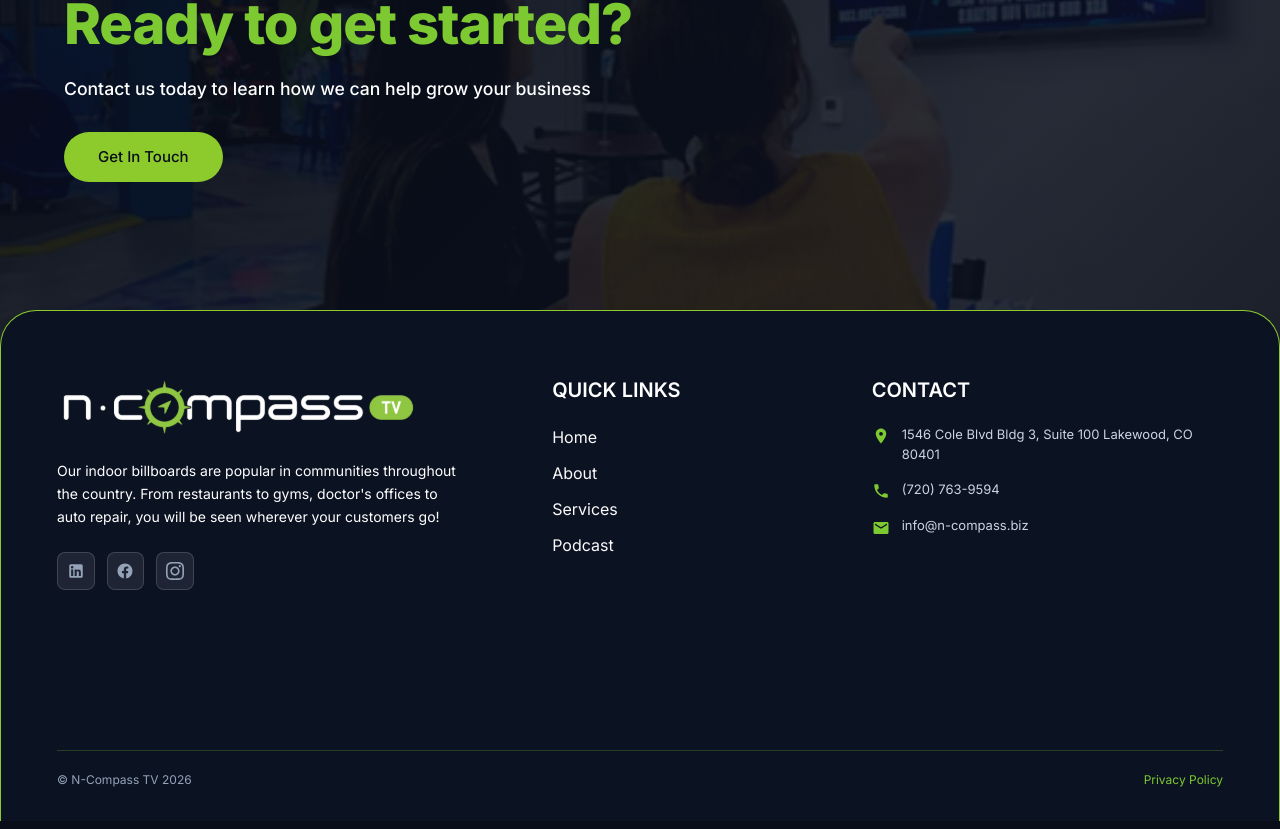
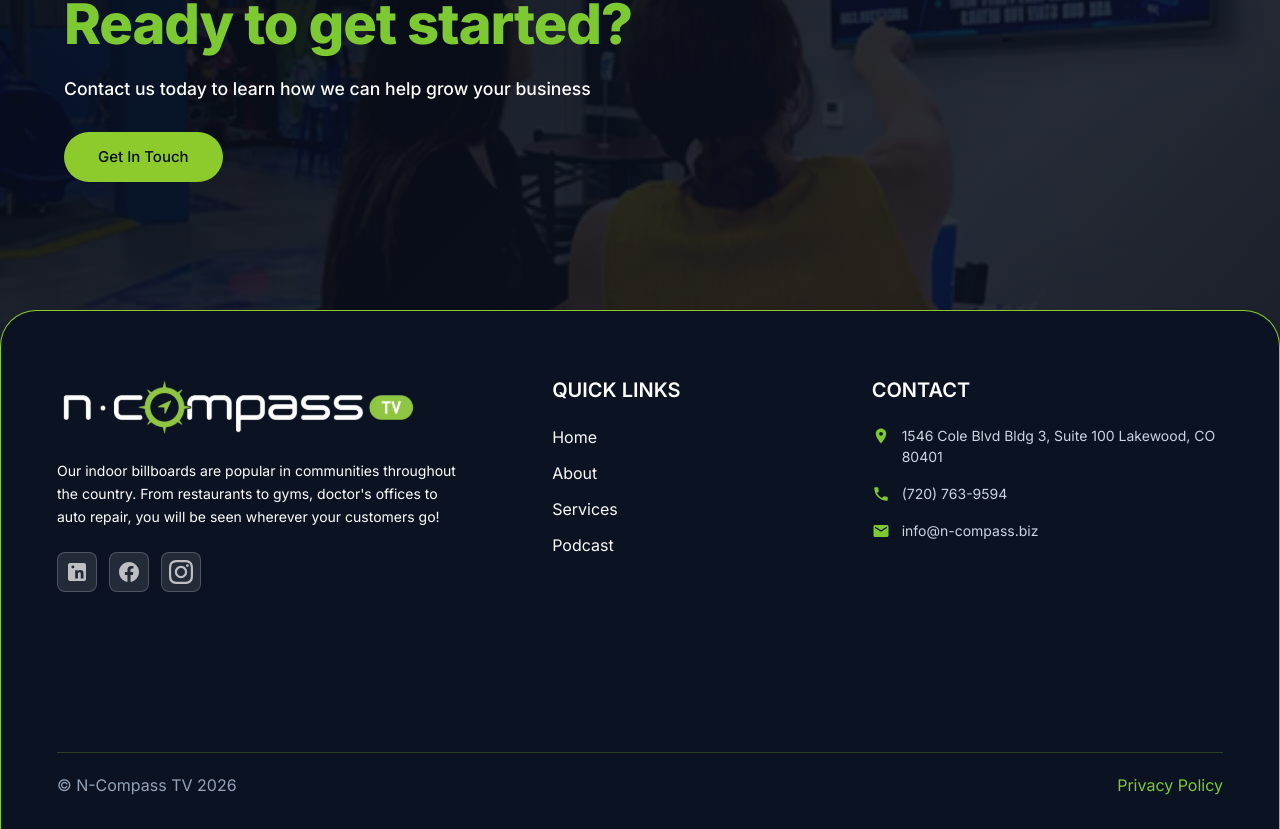
Before and after one commit to WATRM3LON/GM-uiux_frontend, an Angular app: page / in a window 1280 px wide. Shown: the part 4804-5633 px from the top of the page. Built offline with nearby package versions, Linux system fonts and the light colour scheme.

Commit message:
privay and social link

```diff
--- a/src/app/features/footer/footer-section.html
+++ b/src/app/features/footer/footer-section.html
@@ -7,7 +7,6 @@
     <div class="footer-sec__bg-overlay"></div>
   <!-- Background Image with CTA -->
   <div class="footer-sec__bg-container">
-
 
     <!-- CTA Content (Always visible at the top) -->
     <div class="footer-sec__cta">
@@ -51,23 +50,21 @@
 
           <!-- Social Icons -->
           <div class="footer-sec__socials">
-            <button type="button" class="footer-sec__social-icon" (click)="handleSocialSelect('linkedin')" aria-label="LinkedIn">
-              <svg viewBox="0 0 24 24" fill="currentColor">
-                <path d="M19 3a2 2 0 0 1 2 2v14a2 2 0 0 1-2 2H5a2 2 0 0 1-2-2V5a2 2 0 0 1 2-2h14m-.5 15.5v-5.3a3.26 3.26 0 0 0-3.26-3.26c-.85 0-1.84.52-2.28 1.3v-1.11h-2.79v8.37h2.79v-4.93c0-.77.62-1.4 1.39-1.4a1.4 1.4 0 0 1 1.4 1.4v4.93h2.75M6.88 8.56a1.68 1.68 0 0 0 1.68-1.68c0-.93-.75-1.69-1.68-1.69a1.69 1.69 0 0 0-1.69 1.69c0 .93.76 1.68 1.69 1.68m1.39 9.94v-8.37H5.5v8.37h2.77z"/>
-              </svg>
-            </button>
-
-            <button type="button" class="footer-sec__social-icon" (click)="handleSocialSelect('facebook')" aria-label="Facebook">
-              <svg viewBox="0 0 24 24" fill="currentColor">
-                <path d="M12 2.04C6.5 2.04 2 6.53 2 12.06C2 17.06 5.66 21.21 10.44 21.96V14.96H7.9V12.06H10.44V9.85C10.44 7.34 11.93 5.96 14.22 5.96C15.31 5.96 16.45 6.15 16.45 6.15V8.62H15.19C13.95 8.62 13.56 9.39 13.56 10.18V12.06H16.34L15.89 14.96H13.56V21.96A10 10 0 0 0 22 12.06C22 6.53 17.5 2.04 12 2.04Z"/>
-              </svg>
-            </button>
-
-            <button type="button" class="footer-sec__social-icon" (click)="handleSocialSelect('instagram')" aria-label="Instagram">
-              <svg viewBox="0 0 24 24" fill="currentColor">
-                <path d="M12 2.163c3.204 0 3.584.012 4.85.07 3.252.148 4.771 1.691 4.919 4.919.058 1.265.069 1.645.069 4.849 0 3.205-.012 3.584-.069 4.849-.149 3.225-1.664 4.771-4.919 4.919-1.266.058-1.644.07-4.85.07-3.204 0-3.584-.012-4.849-.07-3.26-.149-4.771-1.699-4.919-4.92-.058-1.265-.07-1.644-.07-4.849 0-3.204.013-3.583.07-4.849.149-3.227 1.664-4.771 4.919-4.919 1.266-.057 1.645-.069 4.849-.069zm0-2.163c-3.259 0-3.667.014-4.947.072-4.358.2-6.78 2.618-6.98 6.98-.059 1.281-.073 1.689-.073 4.948 0 3.259.014 3.668.072 4.948.2 4.358 2.618 6.78 6.98 6.98 1.281.058 1.689.072 4.948.072 3.259 0 3.668-.014 4.948-.072 4.354-.2 6.782-2.618 6.979-6.98.059-1.28.073-1.689.073-4.948 0-3.259-.014-3.667-.072-4.947-.196-4.354-2.617-6.78-6.979-6.98-1.281-.059-1.69-.073-4.949-.073zm0 5.838c-3.403 0-6.162 2.759-6.162 6.162s2.759 6.163 6.162 6.163 6.162-2.759 6.162-6.163c0-3.403-2.759-6.162-6.162-6.162zm0 10.162c-2.209 0-4-1.79-4-4 0-2.209 1.791-4 4-4s4 1.791 4 4c0 2.21-1.791 4-4 4zm6.406-11.845c-.796 0-1.441.645-1.441 1.44s.645 1.44 1.441 1.44c.795 0 1.439-.645 1.439-1.44s-.644-1.44-1.439-1.44z"/>
-              </svg>
-            </button>
+             <app-glass-icon
+            platform="linkedin"
+            ariaLabel="LinkedIn Profile"
+            (iconClick)="handleSocialClick($event)"
+          />
+          <app-glass-icon
+            platform="facebook"
+            ariaLabel="Facebook Page"
+            (iconClick)="handleSocialClick($event)"
+          />
+          <app-glass-icon
+            platform="instagram"
+            ariaLabel="Instagram Account"
+            (iconClick)="handleSocialClick($event)"
+          />
           </div>
         </div>
 
@@ -114,7 +111,7 @@
 
       <div class="footer-sec__bottom">
         <span class="footer-sec__copyright">&copy; N-Compass TV {{ currentYear }}</span>
-        <a href="#" class="footer-sec__privacy">Privacy Policy</a>
+        <a href="https://n-compass.tv/privacy-policy" class="footer-sec__privacy">Privacy Policy</a>
       </div>
     </div>
   </div>
--- a/src/app/features/footer/footer-section.scss
+++ b/src/app/features/footer/footer-section.scss
@@ -293,7 +293,7 @@
       align-items: flex-start;
       gap: 0.75rem;
       font-family: 'Inter', sans-serif;
-      font-size: 0.8125rem;
+      font-size: 14px;
       line-height: 1.5;
       color: #cbd5e1;
 
@@ -336,11 +336,19 @@
 
   &__copyright {
     color: #94a3b8;
+    font-family: 'Inter', sans-serif;
+    font-size: 16px;
+    font-weight: 400;
+    cursor: default;
   }
 
   &__privacy {
     color: #7dc931;
+    font-family: 'Inter', sans-serif;
+    font-size: 16px;
+    font-weight: 400;
     text-decoration: none;
+    cursor: pointer;
 
     &:hover {
       text-decoration: underline;
--- a/src/app/features/footer/footer-section.ts
+++ b/src/app/features/footer/footer-section.ts
@@ -1,4 +1,6 @@
 import { Component, signal, WritableSignal, Output, EventEmitter, ElementRef, HostListener, OnDestroy } from '@angular/core';
+
+import { GlassIconComponent } from '../../shared/components/glass-icon/glass-icon.component';
 import { CommonModule } from '@angular/common';
 import { SocialPlatform } from '../../shared/models/nav-item.interface';
 
@@ -8,7 +10,7 @@ import { SocialPlatform } from '../../shared/models/nav-item.interface';
 @Component({
   selector: 'app-footer-section',
   standalone: true,
-  imports: [CommonModule],
+  imports: [CommonModule,GlassIconComponent],
   templateUrl: './footer-section.html',
   styleUrl: './footer-section.scss',
 })
@@ -69,7 +71,19 @@ export class FooterSectionComponent implements OnDestroy {
     this.getInTouchClick.emit();
   }
 
-  public handleSocialSelect(platform: SocialPlatform): void {
-    this.socialClick.emit(platform);
+  public handleSocialClick(platform: SocialPlatform): void {
+  const socialLinks: Record<SocialPlatform, string> = {
+    linkedin: 'https://www.linkedin.com/company/n-compass-tv/', // replace with actual URL
+    facebook: 'https://www.facebook.com/ncompass.tv/',            // replace with actual URL
+    instagram: 'https://www.instagram.com/ncompasstv/',         // replace with actual URL
+  };
+
+  const url = socialLinks[platform];
+
+  if (url) {
+    window.open(url, '_blank', 'noopener,noreferrer');
   }
+
+  this.socialClick.emit(platform);
 }
+}
--- a/src/app/shared/components/footer/footer.component.html
+++ b/src/app/shared/components/footer/footer.component.html
@@ -16,7 +16,6 @@
           <app-glass-icon
             platform="linkedin"
             ariaLabel="LinkedIn Profile"
-            (iconClick)="handleSocialClick($event)"
           />
           <app-glass-icon
             platform="facebook"
```
